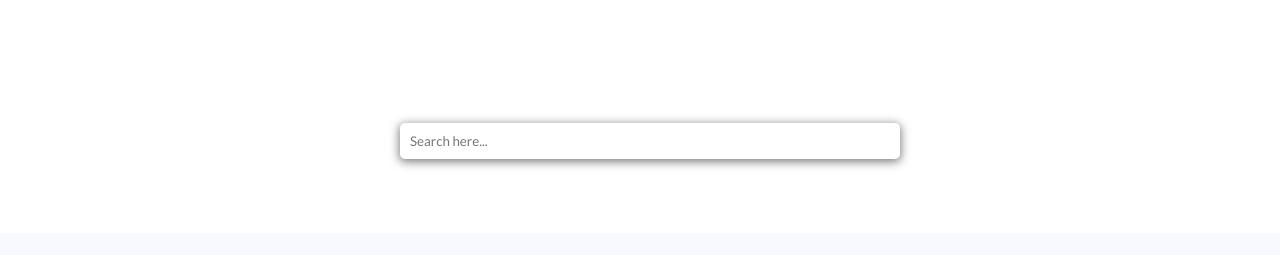
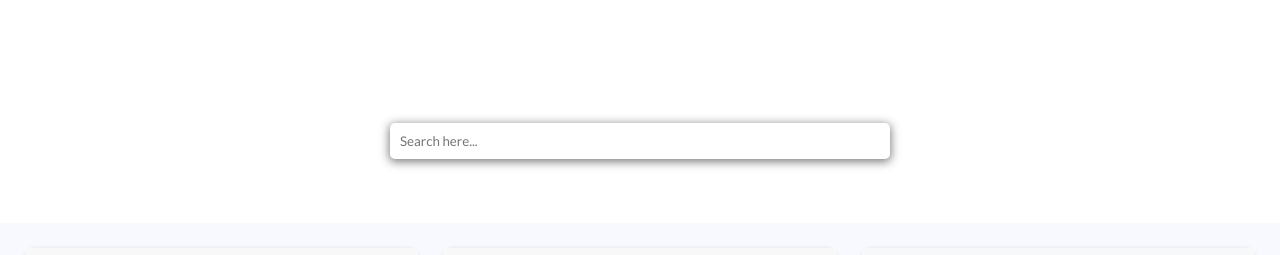
Before and after one commit to BAJRANG-BAJIYA/inside-furniture-react, a React (Create React App) app: page /search in a window 1280 px wide. Shown: the top 255 px of the page. Built offline with nearby package versions, Linux system fonts and the light colour scheme; a web font is replaced by a local one.

Commit message:
search css modified

```diff
--- a/src/pages/Search/Search.css
+++ b/src/pages/Search/Search.css
@@ -25,11 +25,13 @@
 }
 
 .SearchBar{
+    margin: 0;
+    padding: 0;
     box-sizing: border-box;
     display: block;
     width: 100%;
     height: 10rem;
-    margin: 1rem;
+
     text-align: center;
     }
 
```
